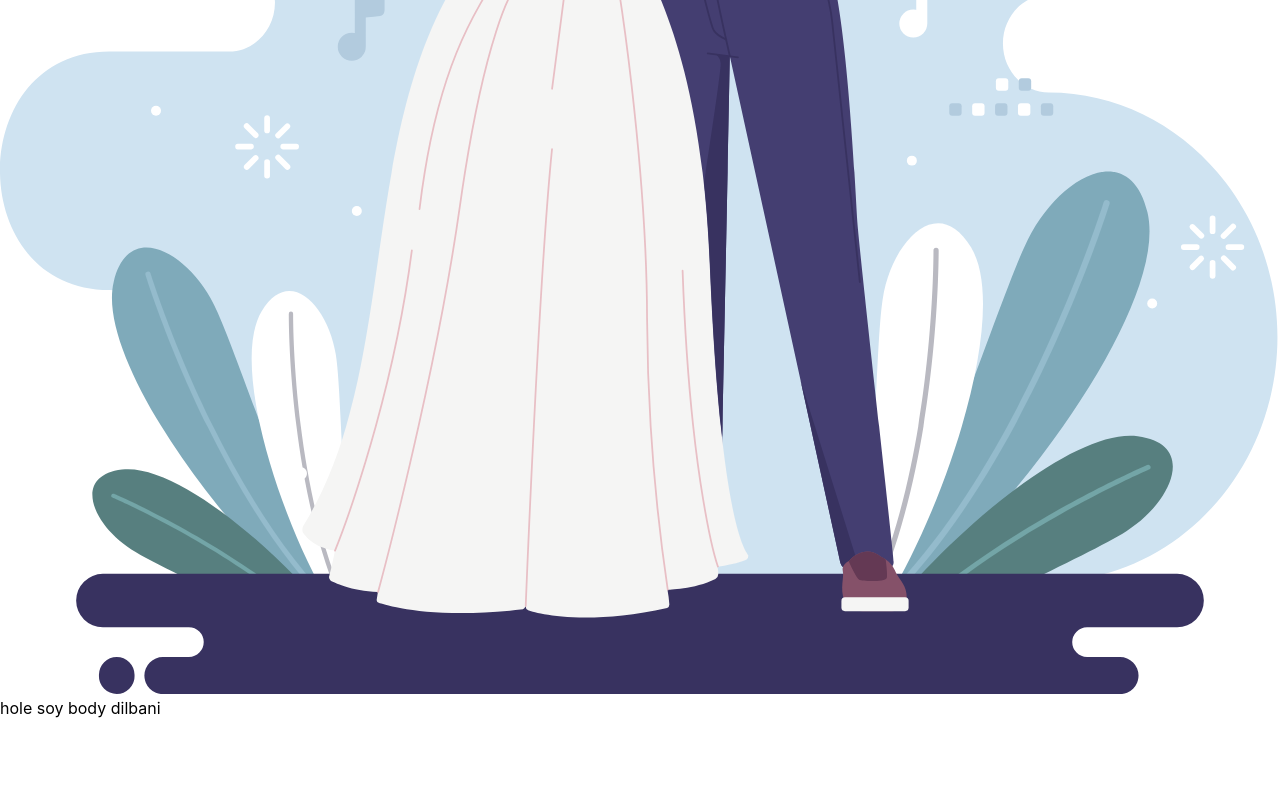
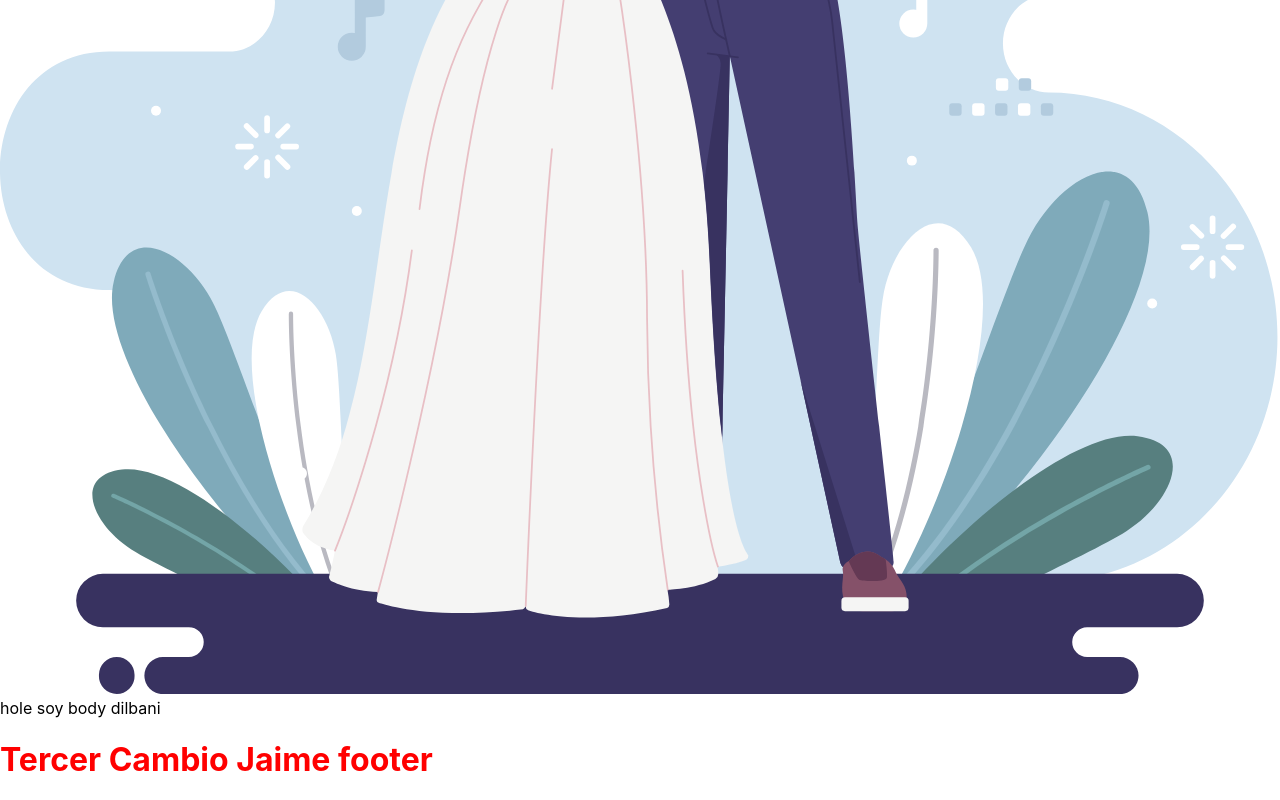
Before and after one commit to JaimeIngenia/PaginaMatrimonioDogs, a React (Create React App) app: page / in a window 1280 px wide. Shown: the part 591-1391 px from the top of the page. Before the commit the page ends 1309 px from the top, so only its background shows below. Built offline with nearby package versions, Linux system fonts and the light colour scheme.

Commit message:
tercer commit Jaime

```diff
--- a/src/App.js
+++ b/src/App.js
@@ -1,12 +1,14 @@
 import esposos from "../src/assets/images/esposos.svg";
 import Body from "./components/body/Body";
+import Footer from "./components/footer/Footer";
 
 function App() {
   return (
     <div className="App">
       Hola Mundo
       <img src={esposos} alt=""></img>
-      <Body/>
+      <Body />
+      <Footer />
     </div>
   );
 }
--- /dev/null
+++ b/src/components/footer/Footer.jsx
@@ -0,0 +1,12 @@
+import React from 'react';
+import style from "./Footer.module.css"
+
+const Footer = () => {
+    return (
+        <div>
+            <h1 className={style.titulo} >Tercer Cambio Jaime footer</h1>
+        </div>
+    );
+}
+
+export default Footer;
--- /dev/null
+++ b/src/components/footer/Footer.module.css
@@ -0,0 +1,3 @@
+.titulo {
+  color: red;
+}
```
